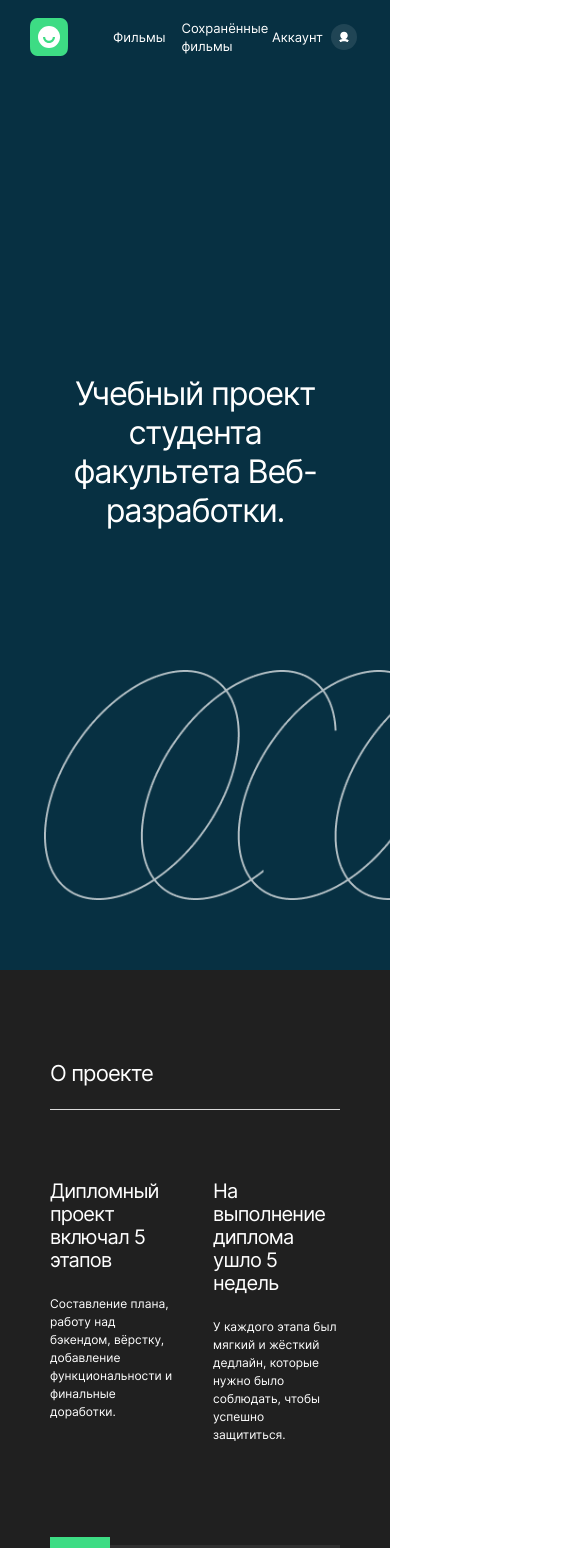
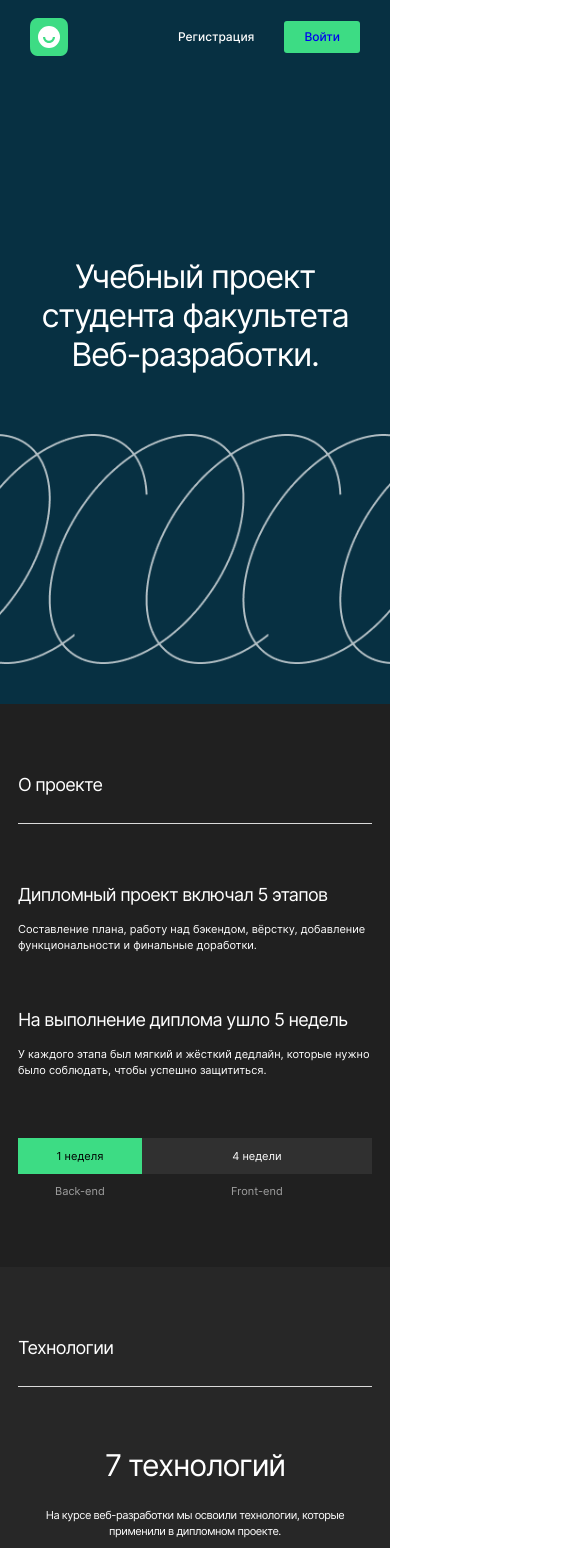
Before and after one commit to MariaRyumina/movies-explorer-frontend, a React (Create React App) app: page / in a window 390 px wide. Shown: the top 1548 px of the page, 585 px wide, since content can reach past the window. Built offline with nearby package versions, Linux system fonts and the light colour scheme.

Commit message:
feat: 1280 and 768 screens

```diff
--- a/src/components/AboutProject/aboutProject.css
+++ b/src/components/AboutProject/aboutProject.css
@@ -27,6 +27,7 @@
     margin: 0;
     font-size: 20px;
     font-weight: 400;
+    line-height: normal;
     letter-spacing: -0.8px;
 }
 
@@ -61,7 +62,7 @@
 .project__backend {
     margin: 0;
     padding-top: 14px;
-    color: #8B8B8B;
+    color: #A0A0A0;
     font-size: 14px;
     font-weight: 500;
     line-height: 17px; /* 121.429% */
@@ -85,7 +86,7 @@
 .project__frontend {
     margin: 0;
     padding-top: 14px;
-    color: #8B8B8B;
+    color: #A0A0A0;
     font-size: 14px;
     font-weight: 500;
     line-height: 17px; /* 121.429% */
@@ -114,3 +115,64 @@
         width: 21vw;
     }
 }
+
+@media screen and (max-width: 480px) {
+    .project {
+        padding: 70px 18px 69px;
+    }
+
+    .project__title {
+        font-size: 18px;
+        letter-spacing: -0.72px;
+        padding-bottom: 28px;
+    }
+
+    .project__description {
+        margin-top: 60px;
+        flex-direction: column;
+        gap: 56px;
+    }
+
+    .project__subtitle {
+        font-size: 18px;
+        letter-spacing: -0.72px;
+    }
+
+    .project__paragraph {
+        margin: 16px 0 0;
+        font-size: 11px;
+        line-height: 16px; /* 145.455% */
+    }
+
+    .project__timeline {
+        margin-top: 60px;
+    }
+
+    .project__backend-time {
+        font-size: 11px;
+        padding: 11px 0;
+    }
+
+    .project__frontend-time {
+        font-size: 11px;
+        padding: 11px 0;
+    }
+
+    .project__backend {
+        padding-top: 10px;
+        font-size: 11px;
+        font-weight: 400;
+        line-height: normal;
+    }
+
+    .project__frontend {
+        padding-top: 10px;
+        font-size: 11px;
+        font-weight: 400;
+        line-height: normal;
+    }
+
+    .project__timeline-backend {
+        width: 43vw;
+    }
+}
--- a/src/components/Navigation/Navigation.jsx
+++ b/src/components/Navigation/Navigation.jsx
@@ -4,7 +4,7 @@ import { Link } from 'react-router-dom';
 import profileLogoImg from '../../images/icon_user.svg';
 
 export default function Navigation() {
-    const [loggedIn, setLoggedIn] = React.useState(true); //вошёл пользователь в систему или нет
+    const [loggedIn, setLoggedIn] = React.useState(false); //вошёл пользователь в систему или нет
 
     return (
         <>
--- a/src/components/Navigation/navigation.css
+++ b/src/components/Navigation/navigation.css
@@ -82,6 +82,10 @@
 }
 
 @media screen and (max-width: 320px) {
+    .navigation__unauth {
+        gap: 14px;
+    }
+
     .navigation__signup {
         font-size: 10px;
     }
--- a/src/components/NotFoundPage/NotFoundPage.jsx
+++ b/src/components/NotFoundPage/NotFoundPage.jsx
@@ -1,12 +1,18 @@
 import React from "react";
 import './notFoundPage.css';
+import { useNavigate } from 'react-router-dom';
+export default function NotFoundPage() {
+    const navigate = useNavigate();
 
-export default function NotFoundPage() {
+    function goBack() {
+        navigate(-1);
+    }
+
     return (
         <section className="notFoundPage">
             <p className="notFoundPage__error">404</p>
             <p className="notFoundPage__text">Страница не найдена</p>
-            <p className="notFoundPage__back">Назад</p>
+            <button onClick={goBack} className="notFoundPage__back">Назад</button>
         </section>
     )
 }
--- a/src/components/NotFoundPage/notFoundPage.css
+++ b/src/components/NotFoundPage/notFoundPage.css
@@ -23,6 +23,8 @@
 }
 
 .notFoundPage__back {
+    border: none;
+    background: transparent;
     cursor: pointer;
     margin: 184px 0 0;
     color: #4285F4;
--- a/src/components/Promo/promo.css
+++ b/src/components/Promo/promo.css
@@ -42,11 +42,23 @@
 }
 
 @media screen and (max-width: 767px) {
+    .promo {
+        padding: 183px 0 40px;
+    }
+
     .promo__title {
+        padding: 0 10px;
         text-align: center;
         margin: 0 auto;
         line-height: 39px; /* 125.806% */
         letter-spacing: -1.24px;
         font-size: calc(31px + 9 * (100vw - 320px) / 447); /* размер текста будет уменьшаться пропорционально размеру окна */
     }
+
+    .promo__logo {
+        height: 230px;
+        width: 100%;
+        object-fit: cover;
+        margin-top: 60px;
+    }
 }
--- a/src/components/Techs/techs.css
+++ b/src/components/Techs/techs.css
@@ -85,3 +85,39 @@
         letter-spacing: -0.48px;
     }
 }
+
+@media screen and (max-width: 480px) {
+    .techs {
+        padding: 70px 18px;
+    }
+
+    .techs__title {
+        padding: 0 0 28px;
+        font-size: 18px;
+        letter-spacing: -0.72px;
+    }
+
+    .techs__subtitle {
+        margin: 60px 0 0;
+        font-size: 30px;
+        line-height: normal;
+        letter-spacing: -1.2px;
+    }
+
+    .techs__paragraph {
+        margin: 24px 0 0;
+        font-size: 11px;
+        line-height: 16px; /* 145.455% */
+        letter-spacing: -0.44px;
+    }
+
+    .techs__list {
+        flex-wrap: wrap;
+        justify-content: start;
+        margin-top: 50px;
+        padding: 0 53px 0;
+    }
+
+    .techs__list_item {
+    }
+}
```
